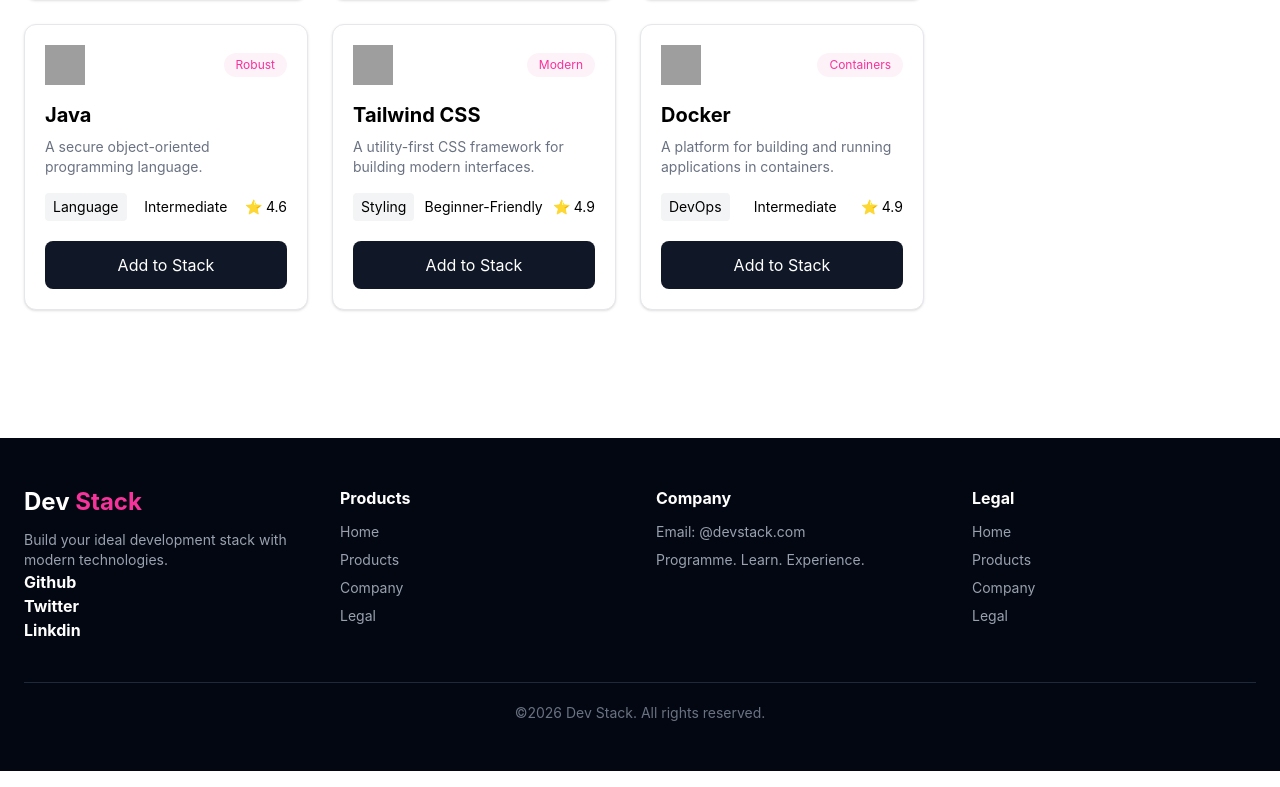
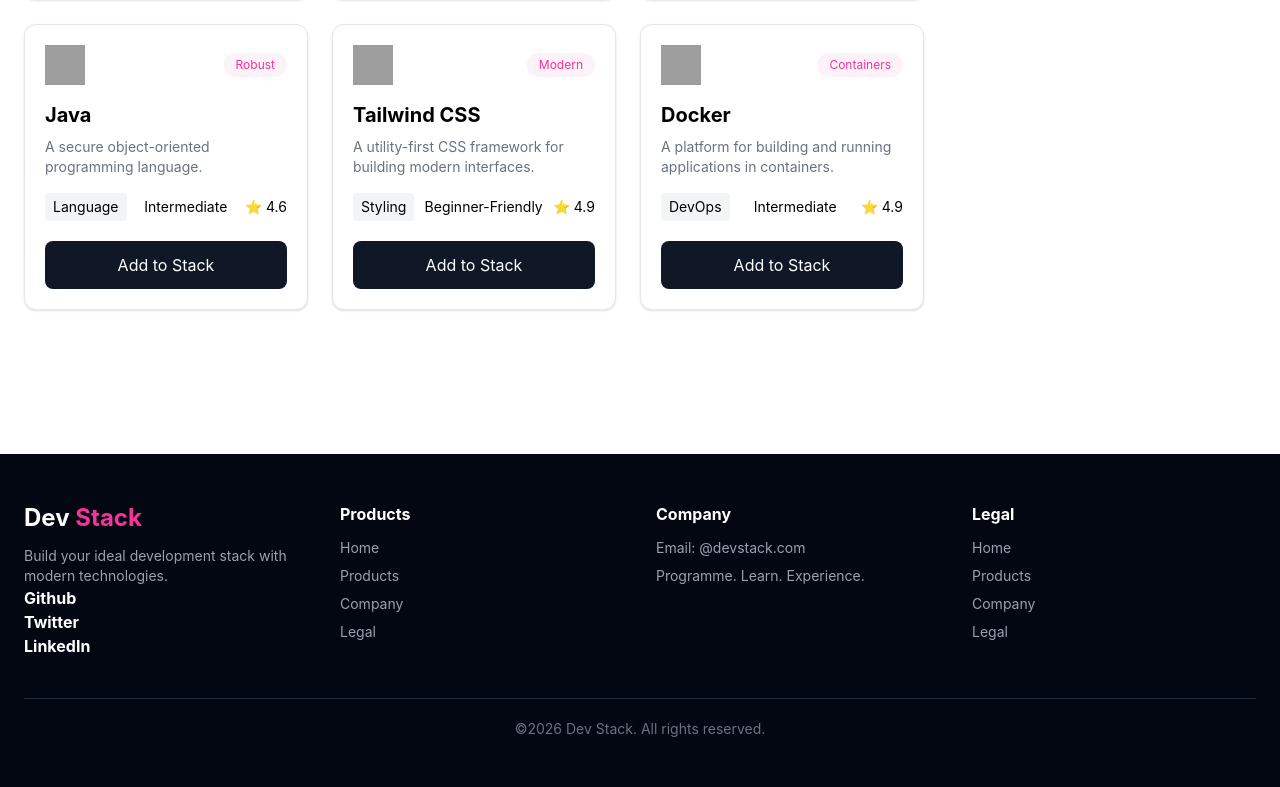
Before and after one commit to mohsin-888/Assignment-5-Devstack-, a React (Vite) app: page / in a window 1280 px wide. Shown: the part 1811-2598 px from the top of the page. Built offline with nearby package versions, Linux system fonts and the light colour scheme; grey boxes are pictures that could not be loaded.

Commit message:
improving footer spacE

```diff
--- a/src/components/Footer.tsx
+++ b/src/components/Footer.tsx
@@ -1,7 +1,8 @@
 const Footer = () => {
   return (
-    <footer className="mt-16 bg-gray-950 text-white">
+    <footer className="mt-20 bg-gray-950 text-white">
       <div className="mx-auto max-w-7xl px-6 py-12">
+
 
         <div className="grid gap-8 md:grid-cols-4">
 
@@ -17,8 +18,10 @@
              <b>Github</b>
                 </p>
              <p><b>Twitter</b></p>
-           <p><b>Linkdin</b></p>
+                 <p><b>LinkedIn</b></p>
          </div>
+
+
 
           <div>
                <h3 className="font-bold">Products</h3>
```
Lines whose indentation alone changed are shown as unchanged.
